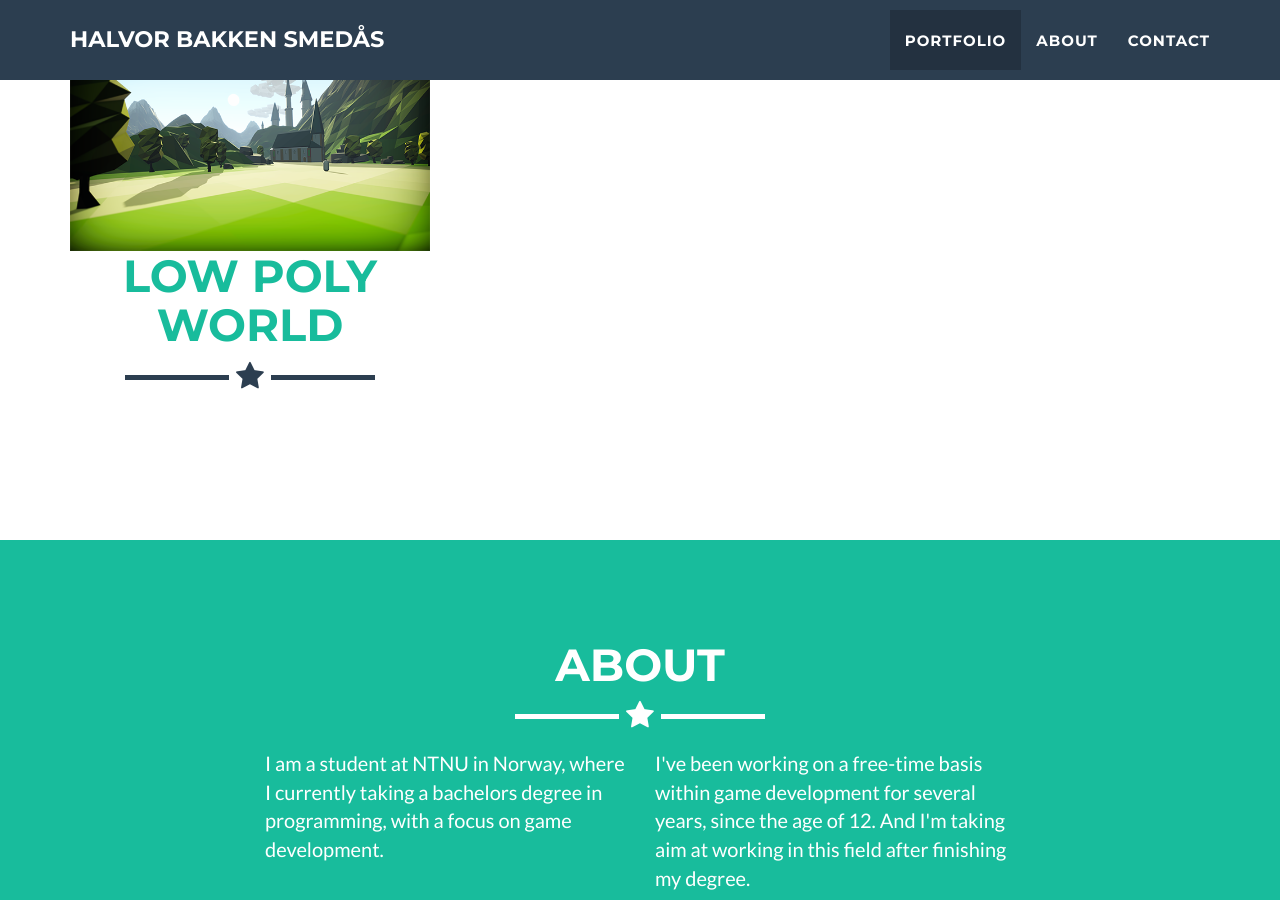
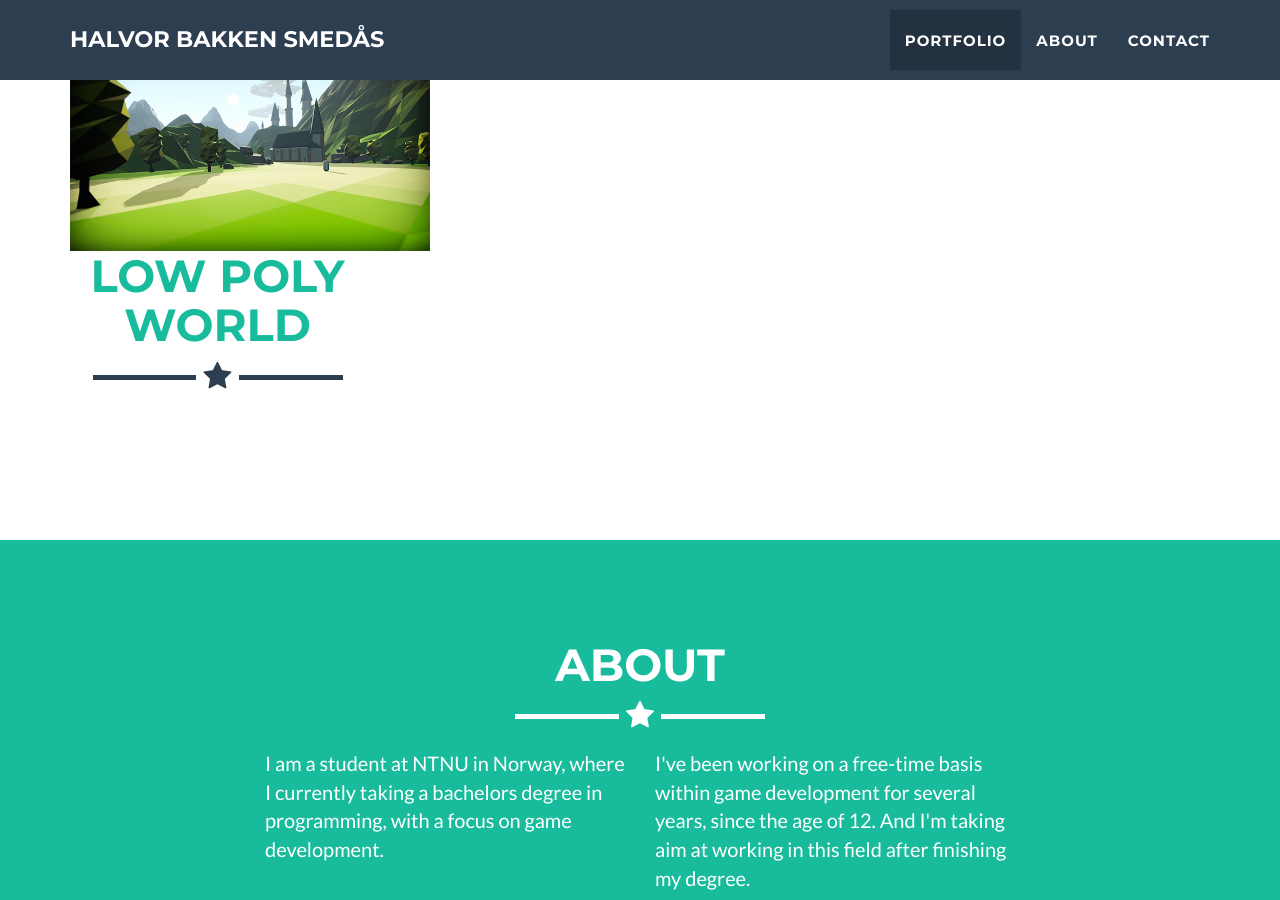
Before and after one commit to Stektpotet/stektpotet.github.io, a Jekyll site: the page built from index.html, in a window 1280 px wide and 900 px high, scrolled down 899 px. Built offline with Jekyll 4.4.1, drawn with Linux system fonts in a browser that asks for light colours.

Commit message:
style changes

```diff
--- a/_includes/portfolio_grid.html
+++ b/_includes/portfolio_grid.html
@@ -19,7 +19,7 @@
                             </div>
                             <img src="img/portfolio/{{ post.img }}" class="img-responsive" alt="{{ post.alt }}">
                             <div class="row">
-                                <div class="col-lg-12 text-center">
+                                <div class="col-sm-10 text-center">
                                     <h2>{{ post.title }}</h2>
                                     <hr class="star-primary">
                                 </div>
```
